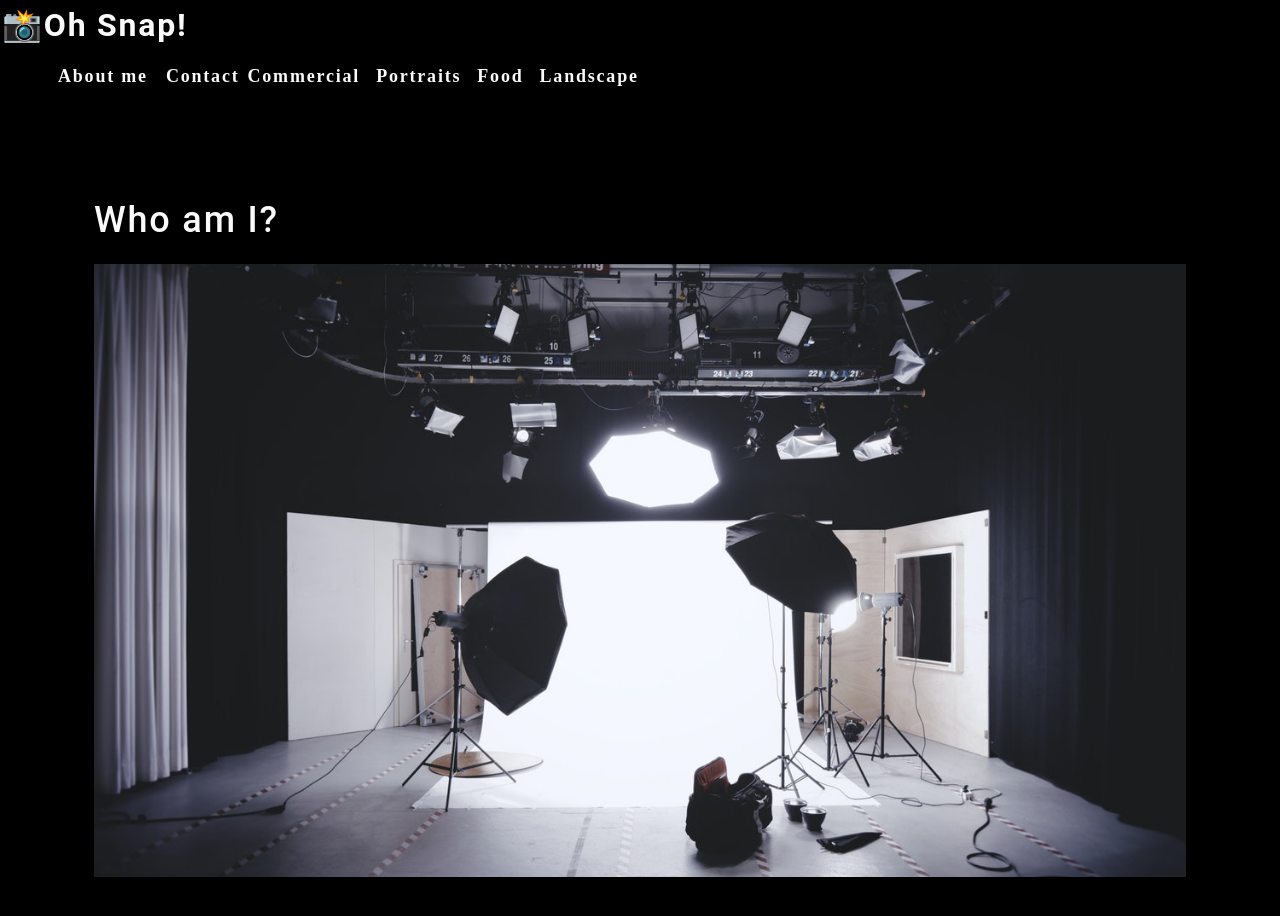
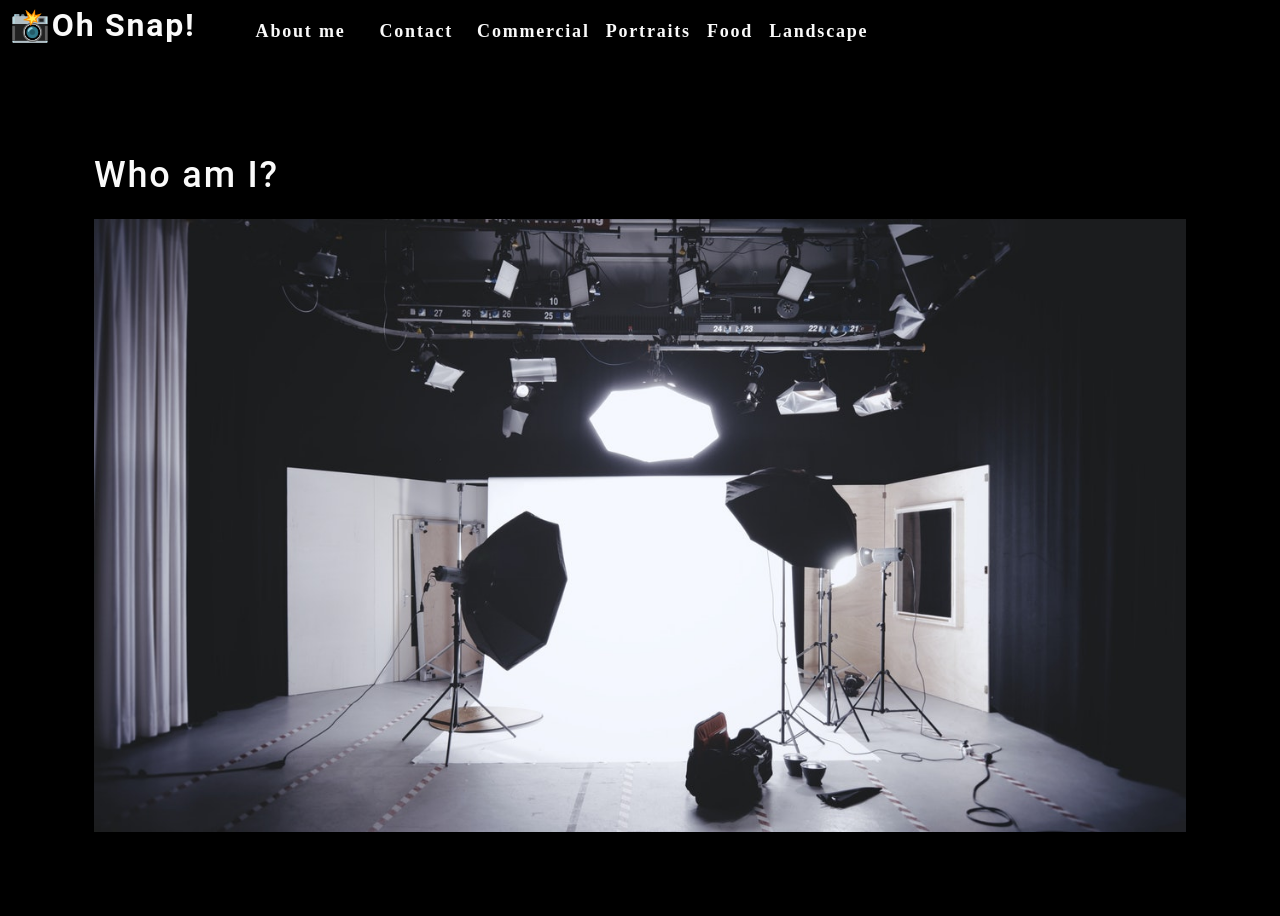
Before and after one commit to nicnolen/photo-port, a React (Create React App) app: page / in a window 1280 px wide. Shown: the top 916 px of the page. Built offline with nearby package versions, Linux system fonts and the light colour scheme.

Commit message:
added console.info statements to run when the About Me or Contact sections were clicked, and styled the navbar components

```diff
--- a/src/components/Nav/index.js
+++ b/src/components/Nav/index.js
@@ -23,7 +23,7 @@ const Nav = () => {
   };
 
   return (
-    <header>
+    <header className='flex-row px-1'>
       <h2>
         <a href='/'>
           <span role='img' aria-label='camera'>
@@ -35,10 +35,12 @@ const Nav = () => {
       <nav>
         <ul className='flex-row'>
           <li className='mx-2'>
-            <a href='#about'>About me</a>
+            <a href='#about' onClick={() => console.info('About Me selected')}>
+              About me
+            </a>
           </li>
-          <li>
-            <span>Contact</span>
+          <li className={'mx-2'}>
+            <span onClick={() => console.info('Contact selected')}>Contact</span>
           </li>
           {categories.map(category => (
             // whenever you map over anything in JSX the outmost element must have a key attribute set to something unique
```
